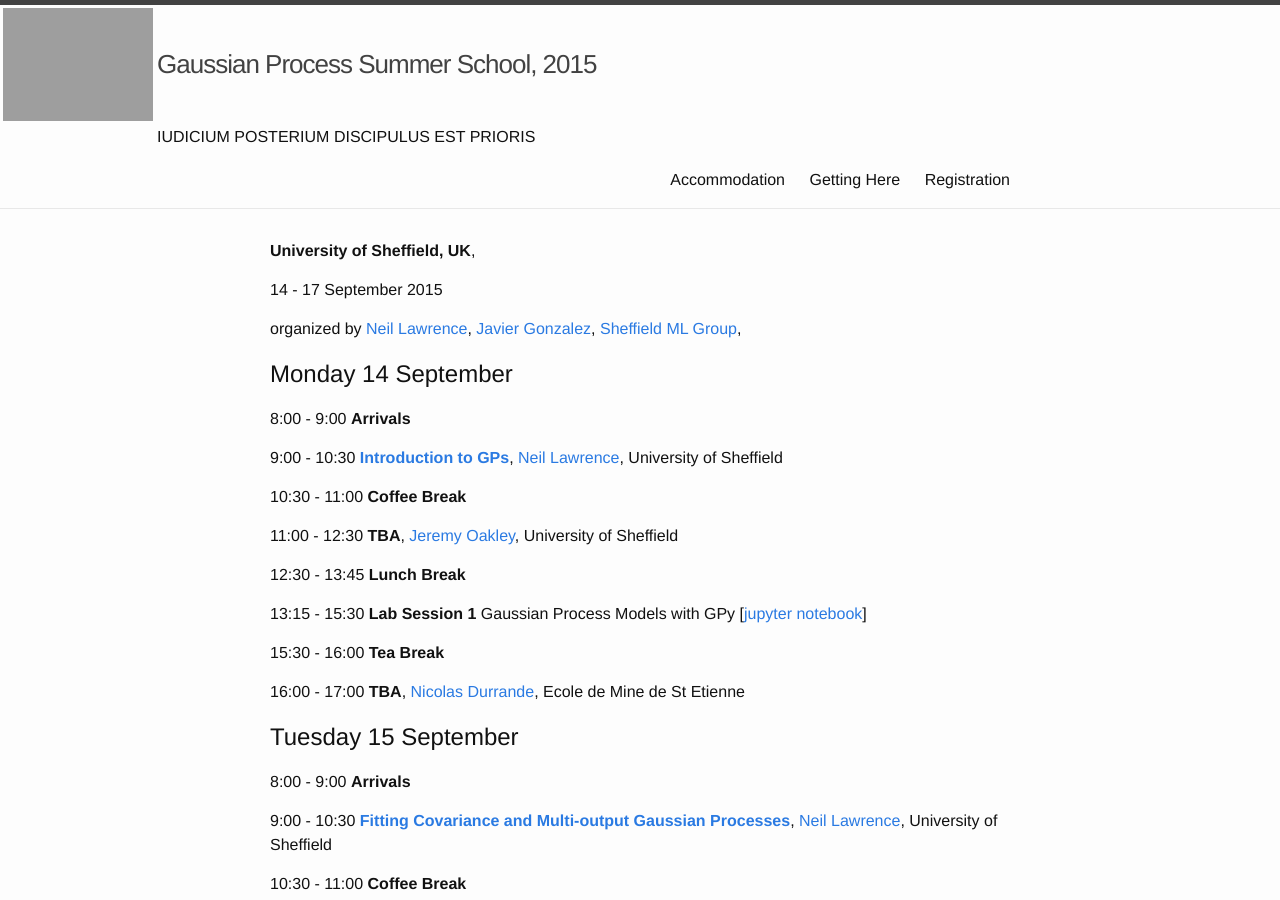
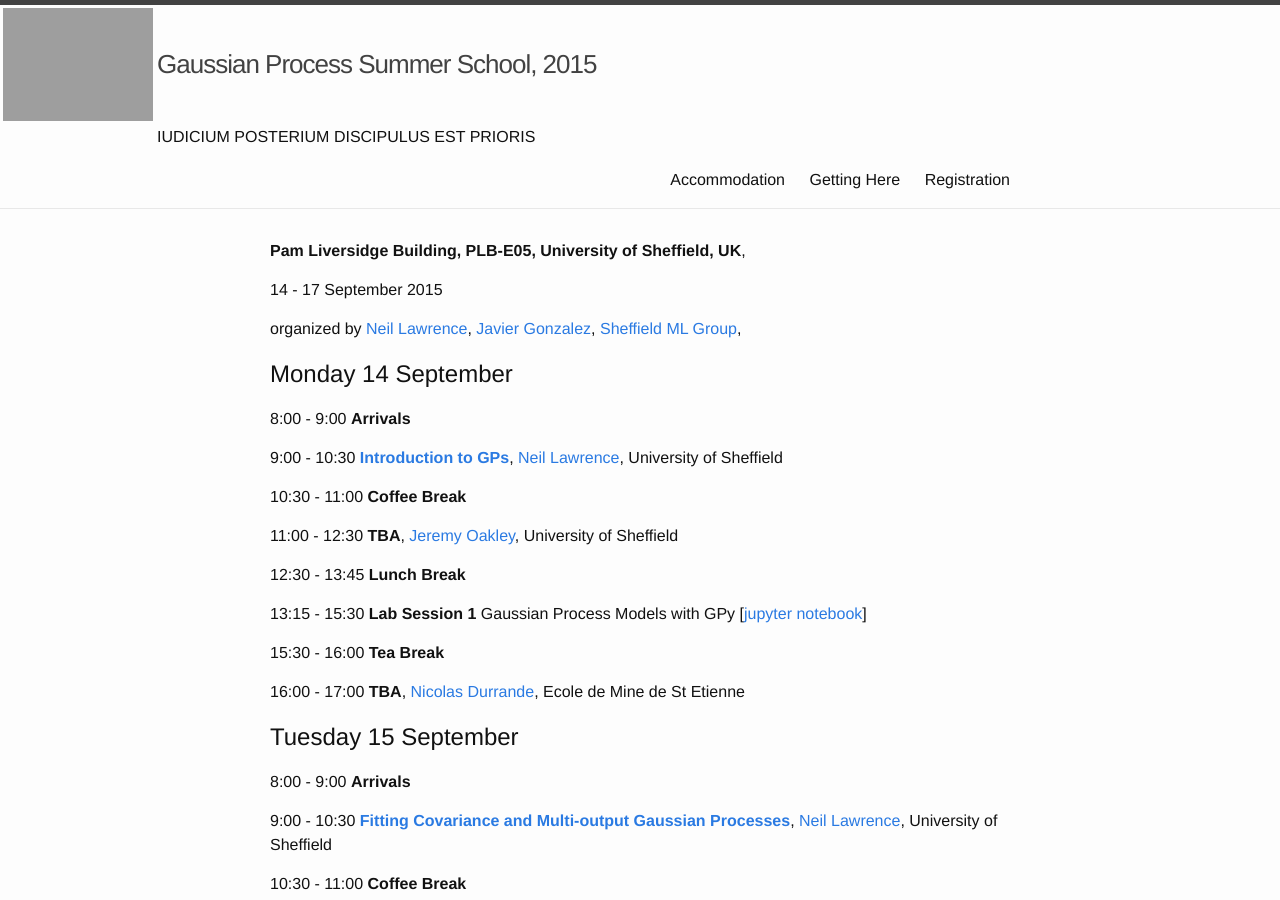
Before and after one commit to gpschool/gpss15, a Jekyll site: the page built from index.md, in a window 1280 px wide and 900 px high. Built offline with Jekyll 4.4.1, drawn with Linux system fonts in a browser that asks for light colours.

Commit message:
Added room to summer school details

```diff
--- a/_config.yml
+++ b/_config.yml
@@ -20,7 +20,7 @@ conference:
   - {name: Javier Gonzalez, url: "http://javiergonzalezh.github.io/"}
   - {name: Sheffield ML Group, url: "http://sheffieldml.github.io"}
   name: Gaussian Process Summer School
-  location: University of Sheffield, UK
+  location: Pam Liversidge Building, PLB-E05, University of Sheffield, UK
   year: 2015
   month: September
   dates:
```
